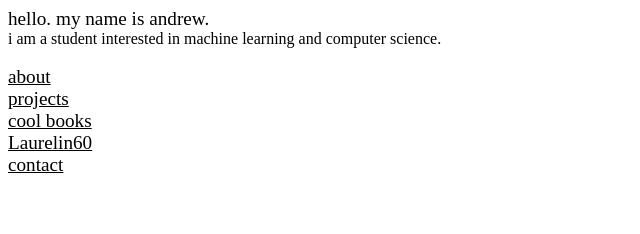
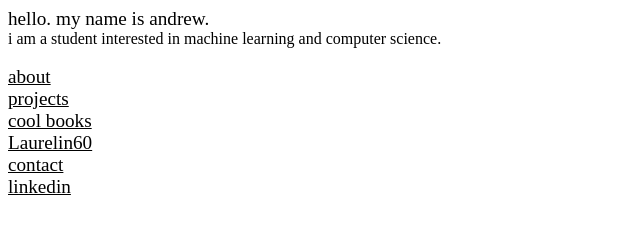
Before and after one commit to smalldrew/smalldrew.github.io, a plain HTML site: page index.html in a window 1280 px wide. Shown: the whole page, without its empty margins (0-640 px from the left). Drawn offline with Linux system fonts and the light colour scheme.

Commit message:
add linkedin

```diff
--- a/index.html
+++ b/index.html
@@ -27,6 +27,8 @@
         <a href="https://github.com/laurelin60">Laurelin60</a>
         <br>
         <a href="mailto:andrew19@uci.edu">contact</a>
+        <br>
+        <a href="https://www.linkedin.com/in/andreww05/">linkedin</a>
     </big>
 
 </body>
```
